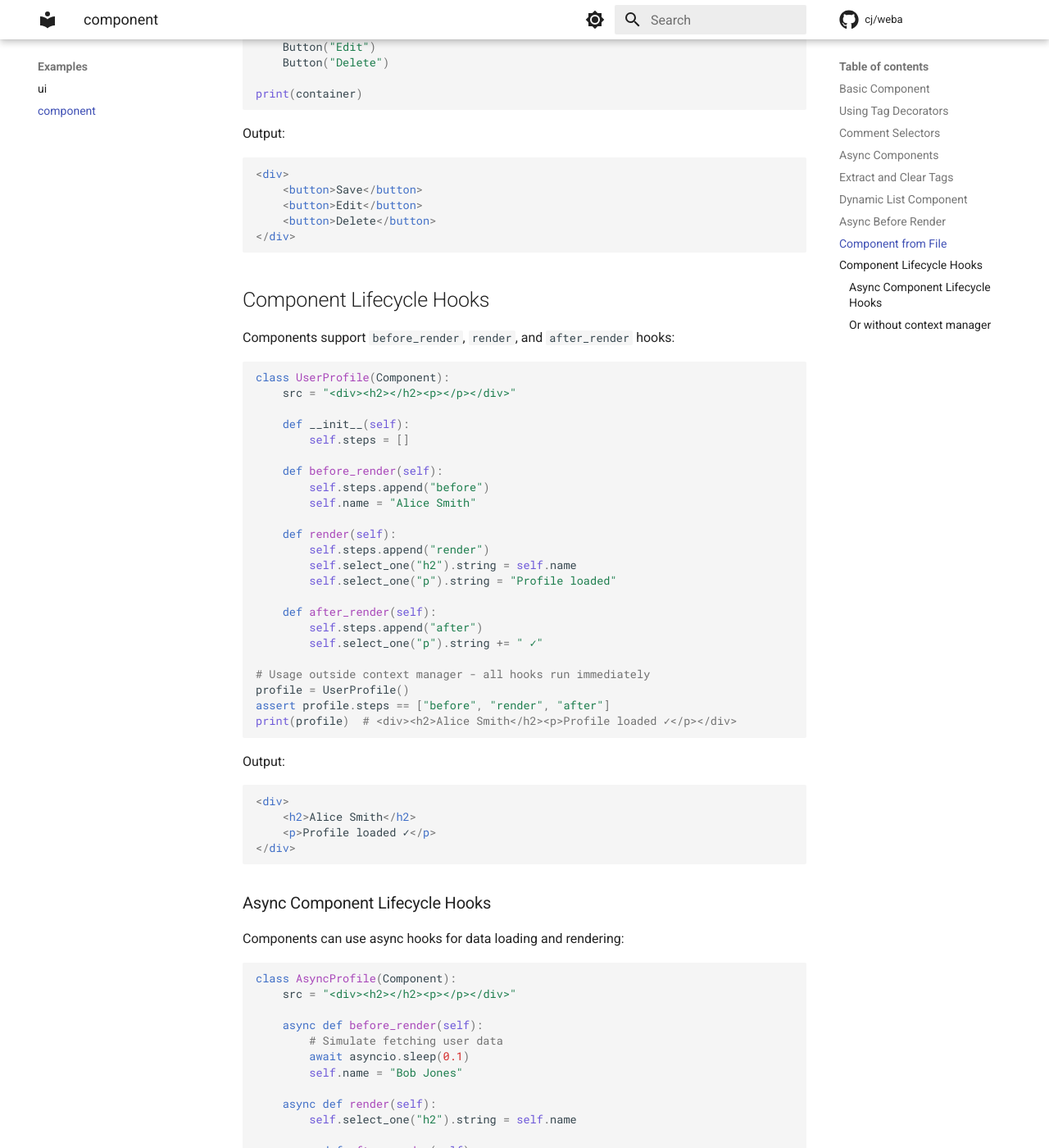
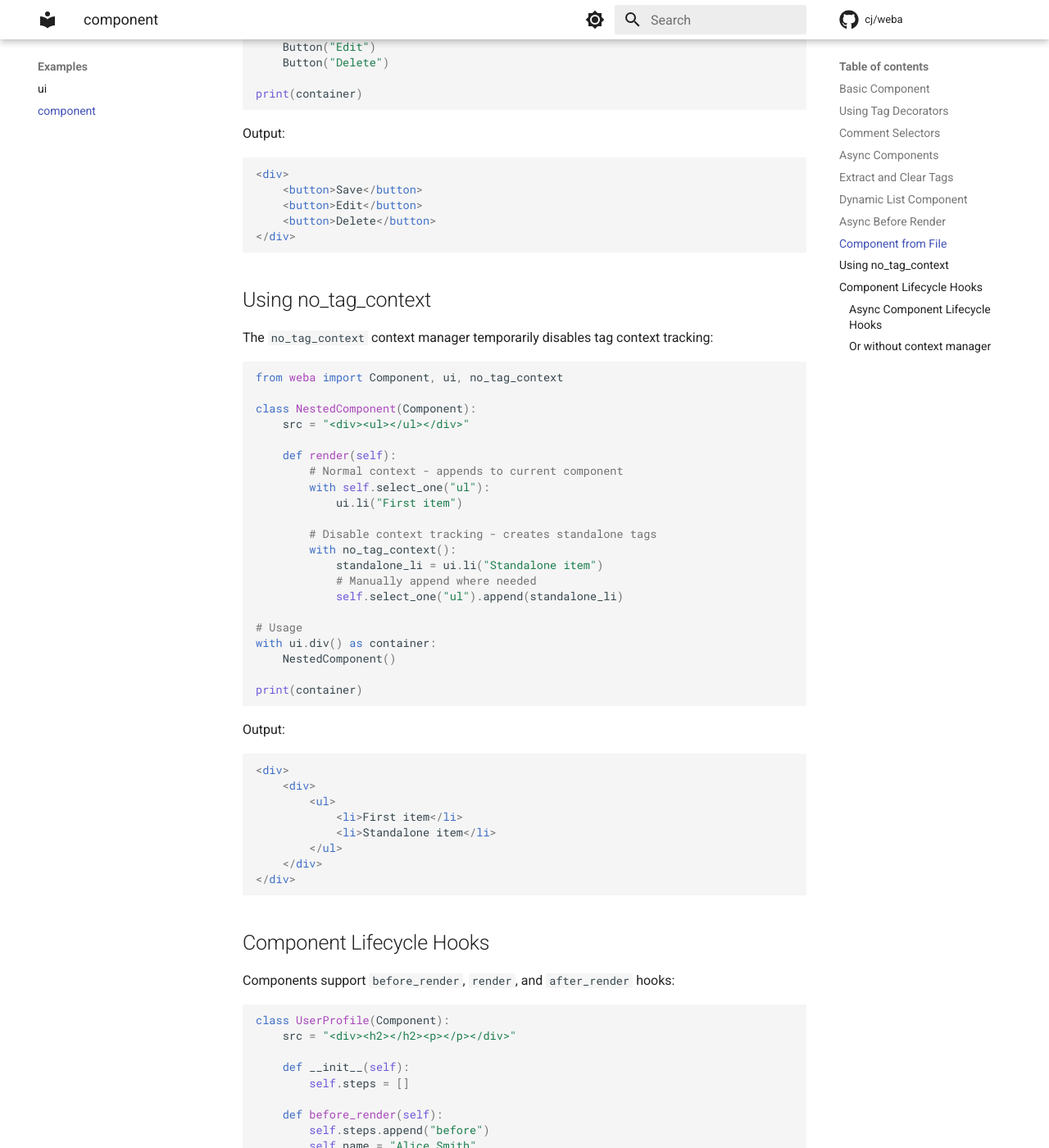
Before and after one commit to cj/weba, an MkDocs documentation site: the page built from docs/examples/component.md, in a window 1280 px wide and 1400 px high, scrolled down 5449 px. Shown: the whole window at 82% size. Built offline with MkDocs 1.6.1 and Material for MkDocs 9.7.7, drawn with Linux system fonts in a browser that asks for light colours; comment, search, counter and statistics services are not loaded.

Commit message:
docs: Add documentation for no_tag_context usage and behavior

````diff
--- a/docs/examples/component.md
+++ b/docs/examples/component.md
@@ -291,6 +291,47 @@ Output:
 </div>
 ```
 
+## Using no_tag_context
+
+The `no_tag_context` context manager temporarily disables tag context tracking:
+
+```python
+from weba import Component, ui, no_tag_context
+
+class NestedComponent(Component):
+    src = "<div><ul></ul></div>"
+
+    def render(self):
+        # Normal context - appends to current component
+        with self.select_one("ul"):
+            ui.li("First item")
+
+        # Disable context tracking - creates standalone tags
+        with no_tag_context():
+            standalone_li = ui.li("Standalone item")
+            # Manually append where needed
+            self.select_one("ul").append(standalone_li)
+
+# Usage
+with ui.div() as container:
+    NestedComponent()
+
+print(container)
+```
+
+Output:
+
+```html
+<div>
+    <div>
+        <ul>
+            <li>First item</li>
+            <li>Standalone item</li>
+        </ul>
+    </div>
+</div>
+```
+
 ## Component Lifecycle Hooks
 
 Components support `before_render`, `render`, and `after_render` hooks:
````
Also changed, not shown: 1 other file.
